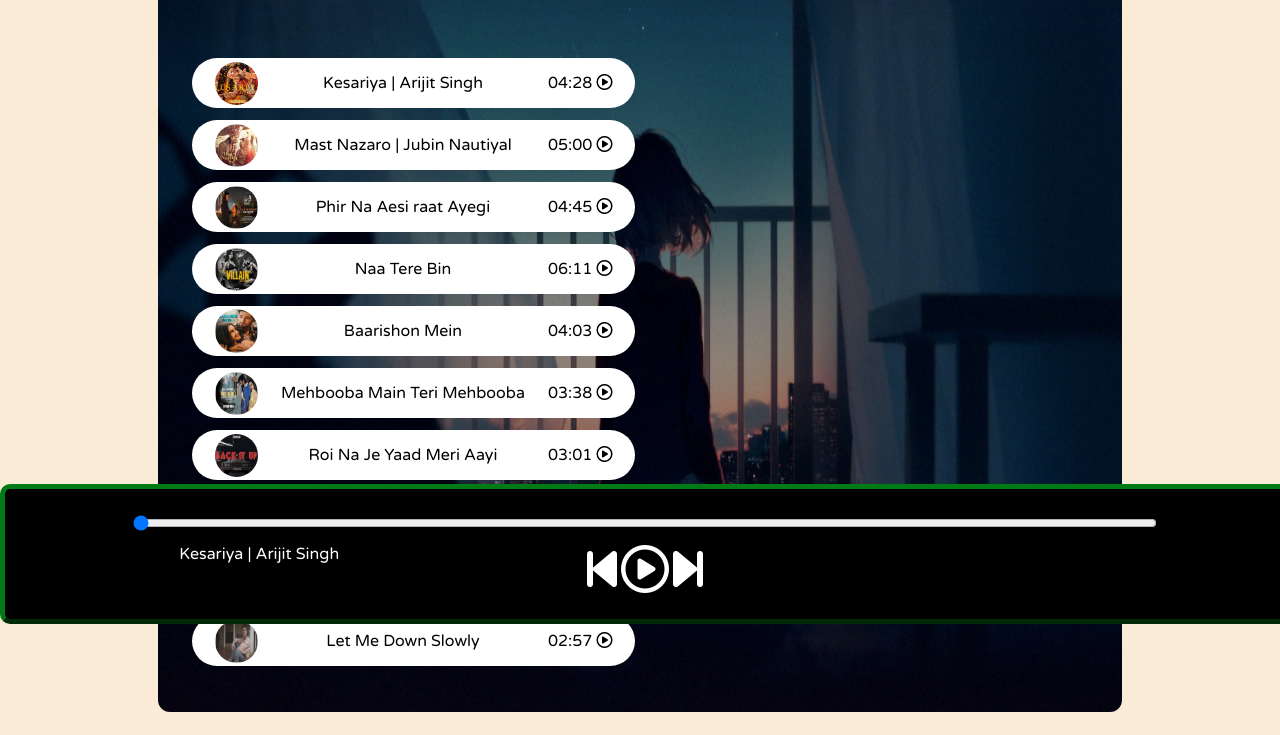
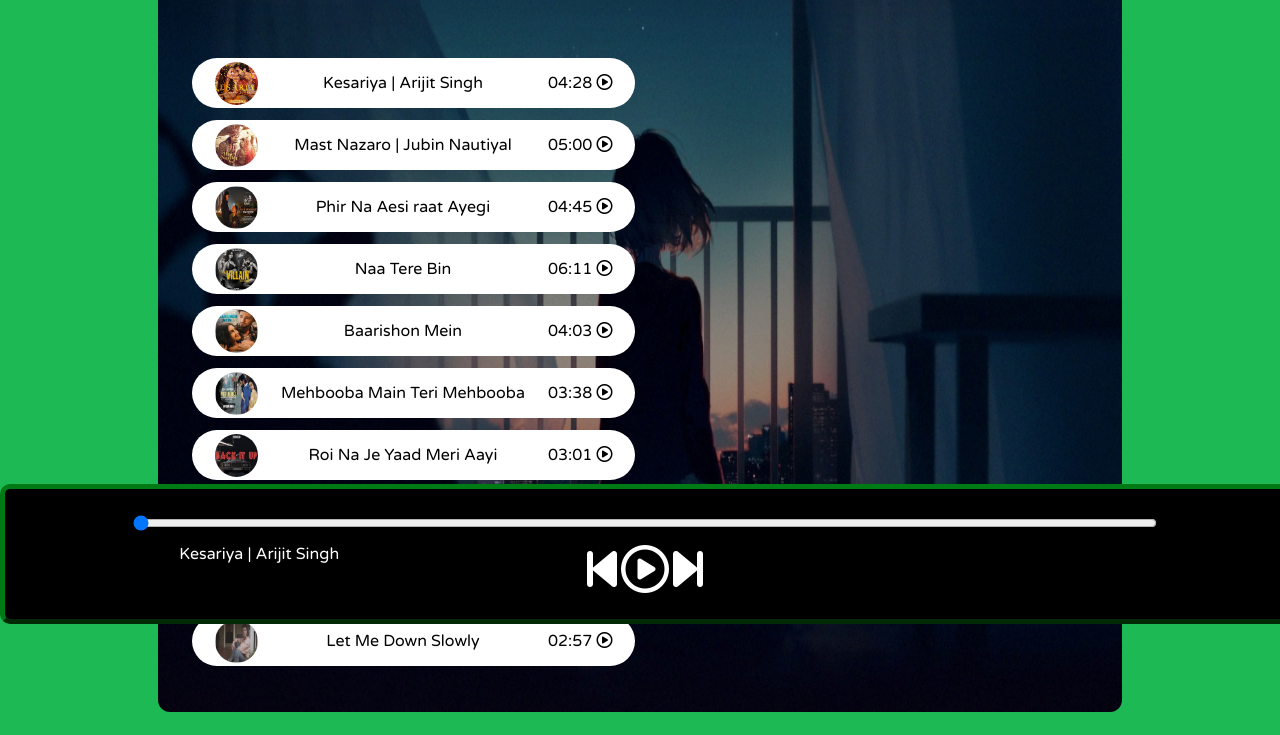
Before and after one commit to Prashant31s/spotify, a plain HTML site: page index.html in a window 1280 px wide. Shown: the part 176-911 px from the top of the page. Drawn offline with Linux system fonts and the light colour scheme.

Commit message:
Update style.css

```diff
--- a/style.css
+++ b/style.css
@@ -1,7 +1,7 @@
 @import url('https://fonts.googleapis.com/css2?family=Ubuntu&display=swap');
 @import url('https://fonts.googleapis.com/css2?family=Varela+Round&display=swap');
 body{
-    background-color: antiquewhite;
+    background-color:rgb(29, 185, 84);
 }
 
 *{
```
